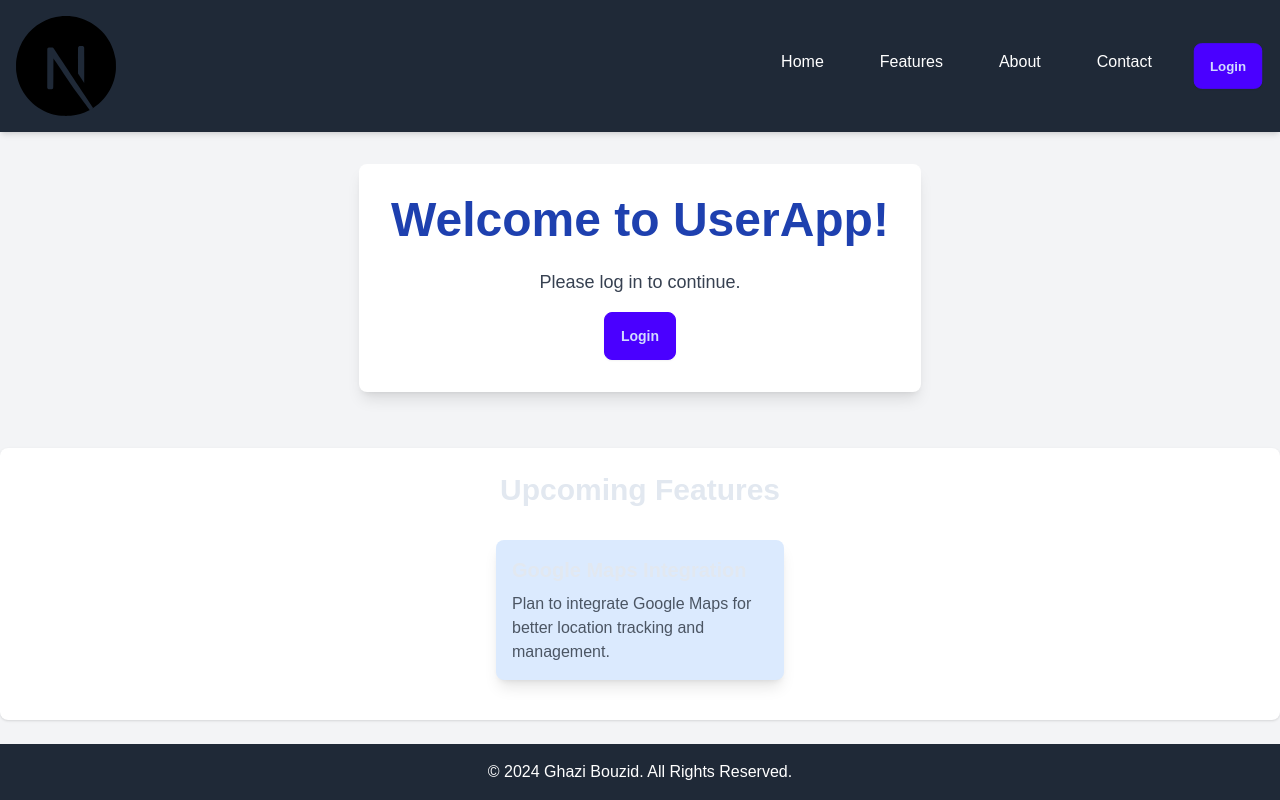
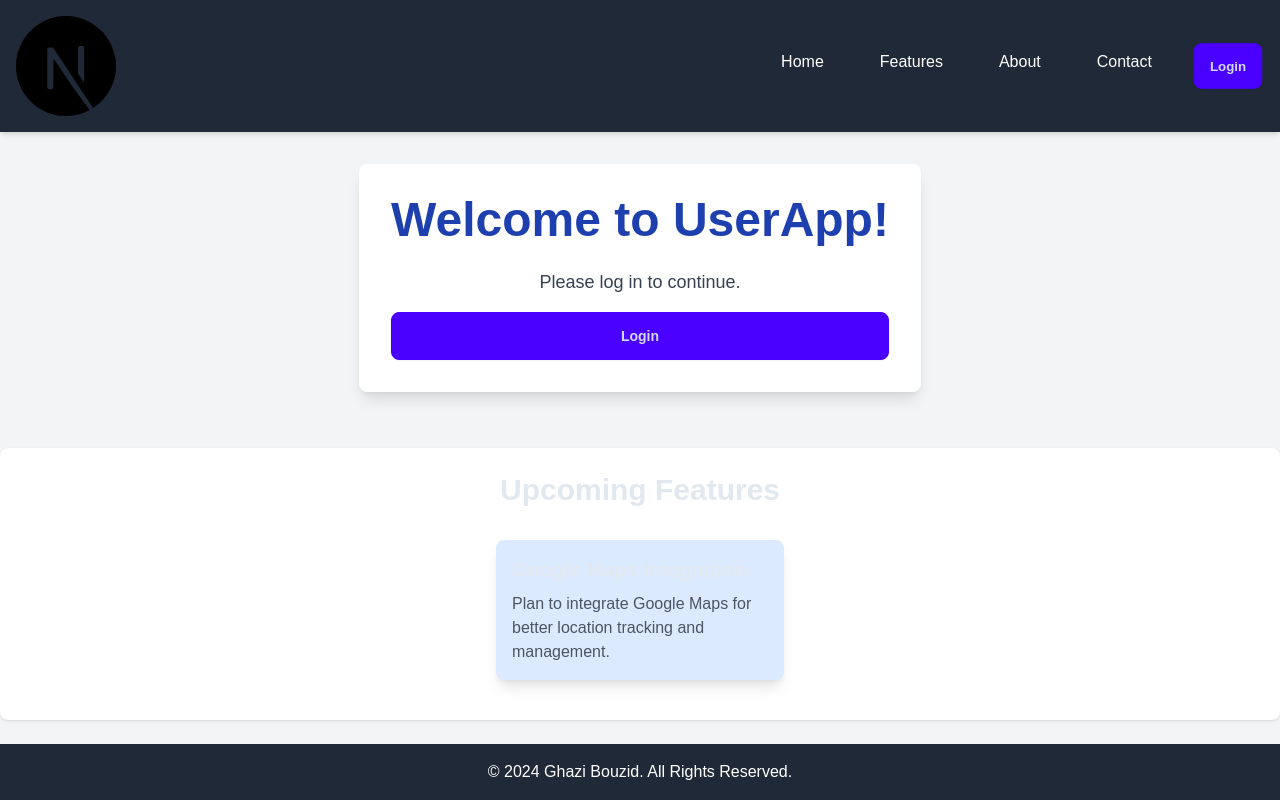
Before and after one commit to ghazi300/NextJsUserApplication, a Next.js app: page / in a window 1280 px wide. Built offline with nearby package versions, Linux system fonts and the light colour scheme; no server answers.

Commit message:
nextJsUserApp

```diff
--- a/src/app/auth/LoginButton.tsx
+++ b/src/app/auth/LoginButton.tsx
@@ -1,37 +1,16 @@
 "use client";
 
 import { signIn } from "next-auth/react";
-import { useState } from "react";
 
 export const LoginButton = () => {
-  const [loading, setLoading] = useState(false);
-  const [error, setError] = useState("");
-
-  const handleLogin = async () => {
-    setLoading(true);
-    setError("");
-
-    // Attempt to sign in with the default provider (e.g., Google)
-    const result = await signIn("google", { redirect: false });
-
-    if (result?.error) {
-      console.error("Sign-in error:", result.error);
-      setError("Error signing in. Please try again."); // Set the error message for user feedback
-    }
-
-    setLoading(false);
-  };
-
   return (
-    <div>
-      <button
-        onClick={handleLogin}
-        className="btn btn-primary w-full hover:bg-blue-700 transition duration-300 ease-in-out"
-        disabled={loading} // Disable the button while loading
-      >
-        {loading ? "Logging in..." : "Login"}
-      </button>
-      {error && <p className="text-red-500 mt-2">{error}</p>} {/* Display error message */}
-    </div>
+    <button
+      onClick={async () => {
+        await signIn();
+      }}
+      className="btn btn-primary w-full hover:bg-blue-700 transition duration-300 ease-in-out"
+    >
+      Login
+    </button>
   );
 };
```
